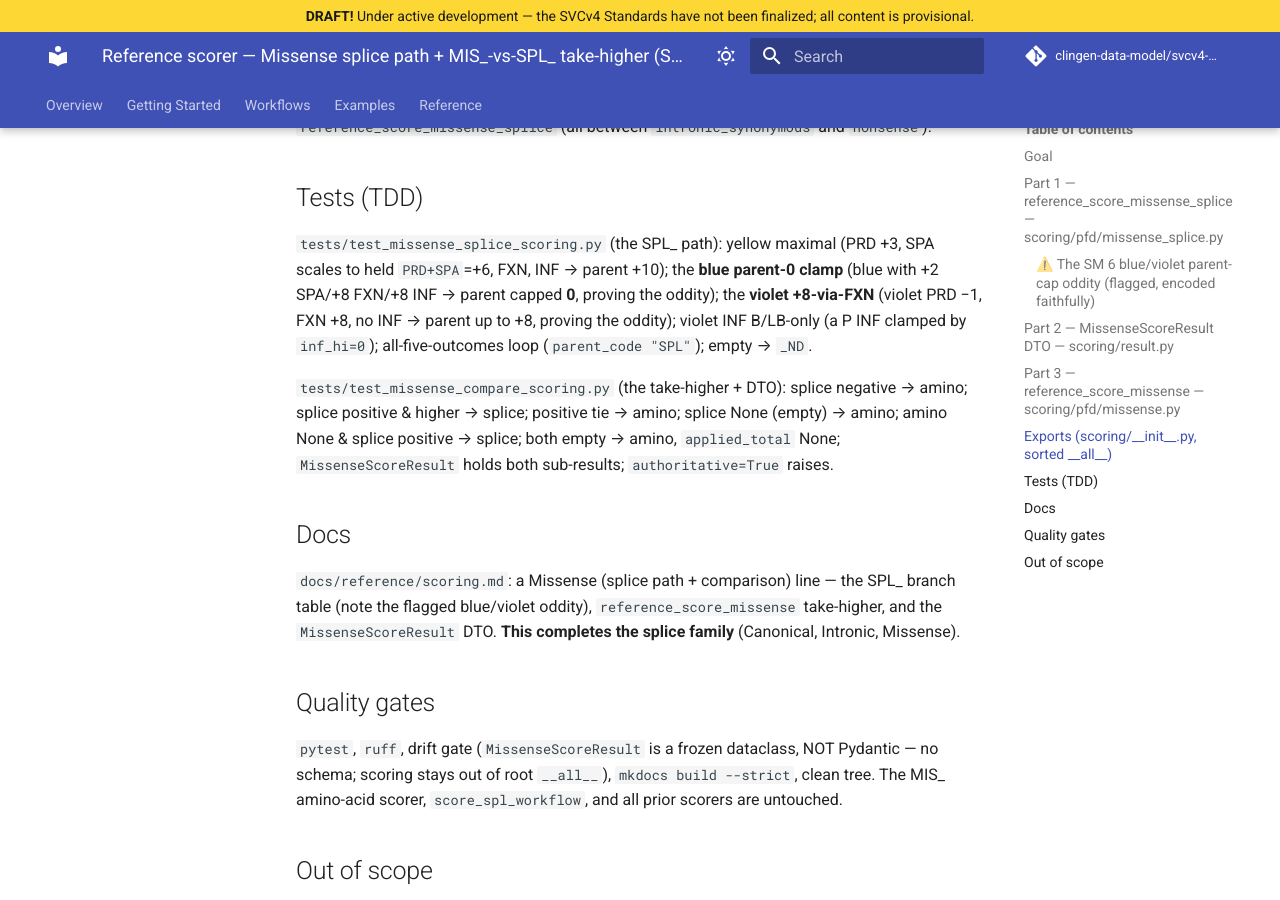
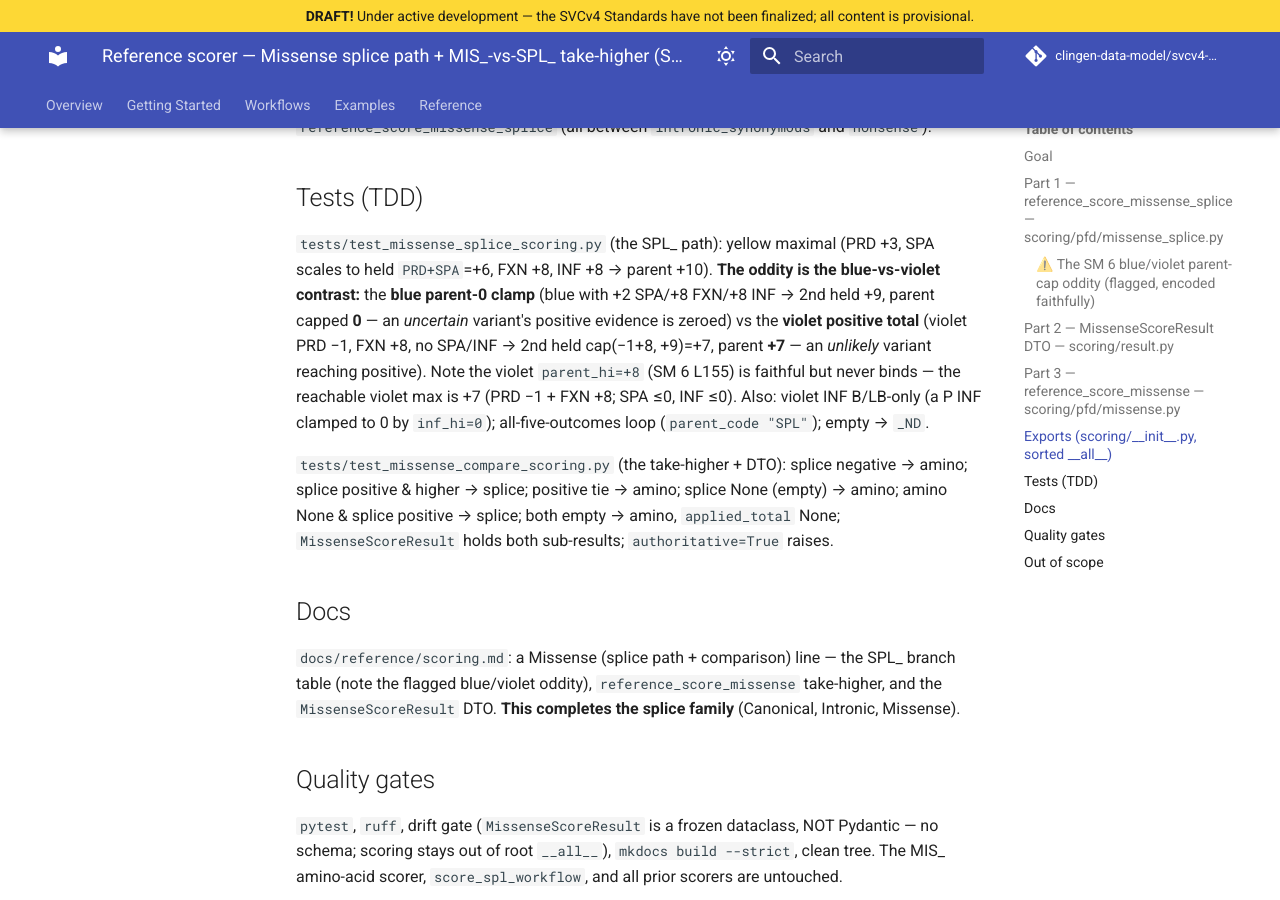
Before and after one commit to clingen-data-model/svcv4-model, an MkDocs documentation site: the page built from docs/superpowers/specs/2026-08-22-scoring-missense-splice-compare-design.md, in a window 1280 px wide and 900 px high, scrolled down 2788 px. Built offline with MkDocs 1.6.1 and Material for MkDocs 9.7.7, drawn with Linux system fonts in a browser that asks for light colours; comment, search, counter and statistics services are not loaded.

Commit message:
Fix spec: violet SPL_ max is +7 (not +8) — reframe oddity as blue-0-vs-violet-positive
Co-Authored-By: Claude Opus 4.8 (1M context) <noreply@anthropic.com>

```diff
--- a/docs/superpowers/specs/2026-08-22-scoring-missense-splice-compare-design.md
+++ b/docs/superpowers/specs/2026-08-22-scoring-missense-splice-compare-design.md
@@ -108,10 +108,13 @@ functions — `reference_score_missense` < `reference_score_missense_amino_acid`
 ## Tests (TDD)
 
 `tests/test_missense_splice_scoring.py` (the SPL_ path): yellow maximal (PRD +3, SPA scales to
-held `PRD+SPA`=+6, FXN, INF → parent +10); the **blue parent-0 clamp** (blue with +2 SPA/+8
-FXN/+8 INF → parent capped **0**, proving the oddity); the **violet +8-via-FXN** (violet PRD −1,
-FXN +8, no INF → parent up to +8, proving the oddity); violet INF B/LB-only (a P INF clamped by
-`inf_hi=0`); all-five-outcomes loop (`parent_code "SPL"`); empty → `_ND`.
+held `PRD+SPA`=+6, FXN +8, INF +8 → parent +10). **The oddity is the blue-vs-violet contrast:**
+the **blue parent-0 clamp** (blue with +2 SPA/+8 FXN/+8 INF → 2nd held +9, parent capped **0** —
+an *uncertain* variant's positive evidence is zeroed) vs the **violet positive total** (violet
+PRD −1, FXN +8, no SPA/INF → 2nd held cap(−1+8, +9)=+7, parent **+7** — an *unlikely* variant
+reaching positive). Note the violet `parent_hi=+8` (SM 6 L155) is faithful but never binds — the
+reachable violet max is +7 (PRD −1 + FXN +8; SPA ≤0, INF ≤0). Also: violet INF B/LB-only (a P INF
+clamped to 0 by `inf_hi=0`); all-five-outcomes loop (`parent_code "SPL"`); empty → `_ND`.
 
 `tests/test_missense_compare_scoring.py` (the take-higher + DTO): splice negative → amino;
 splice positive & higher → splice; positive tie → amino; splice None (empty) → amino; amino None
```
